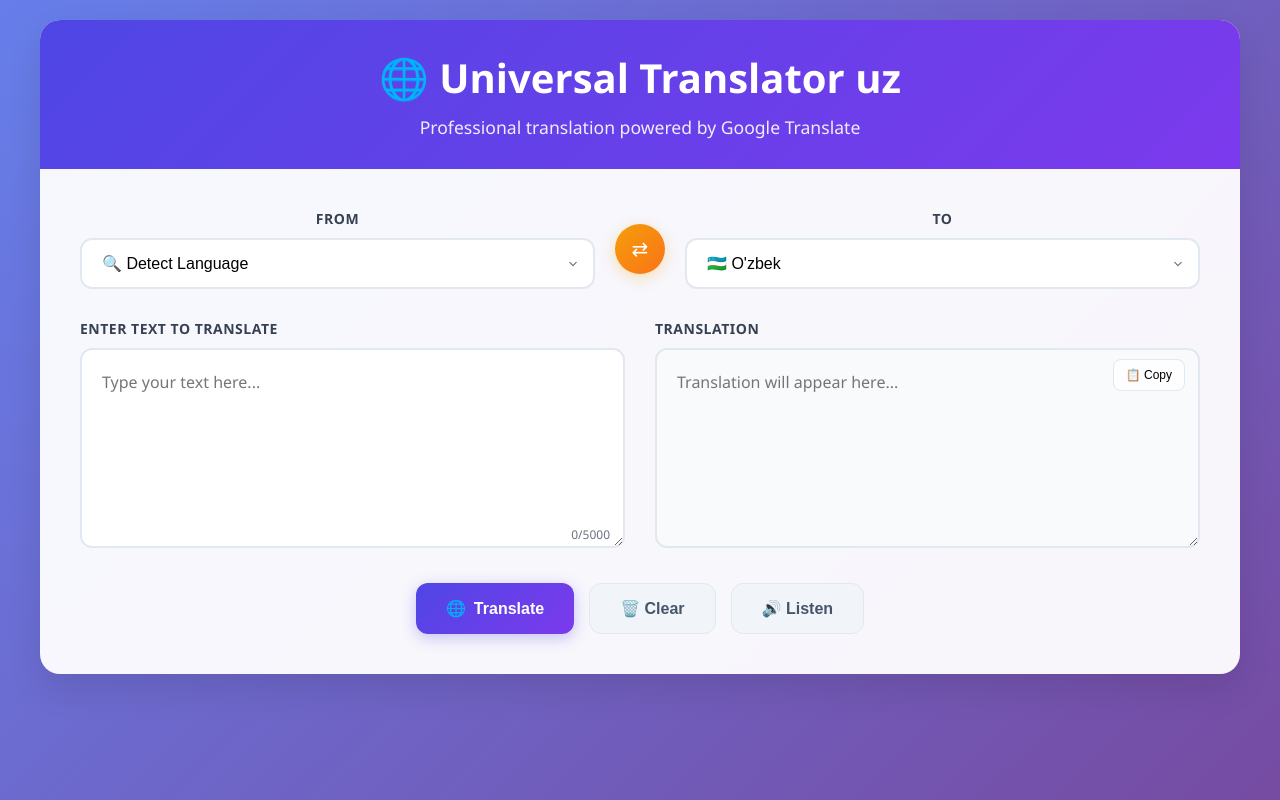
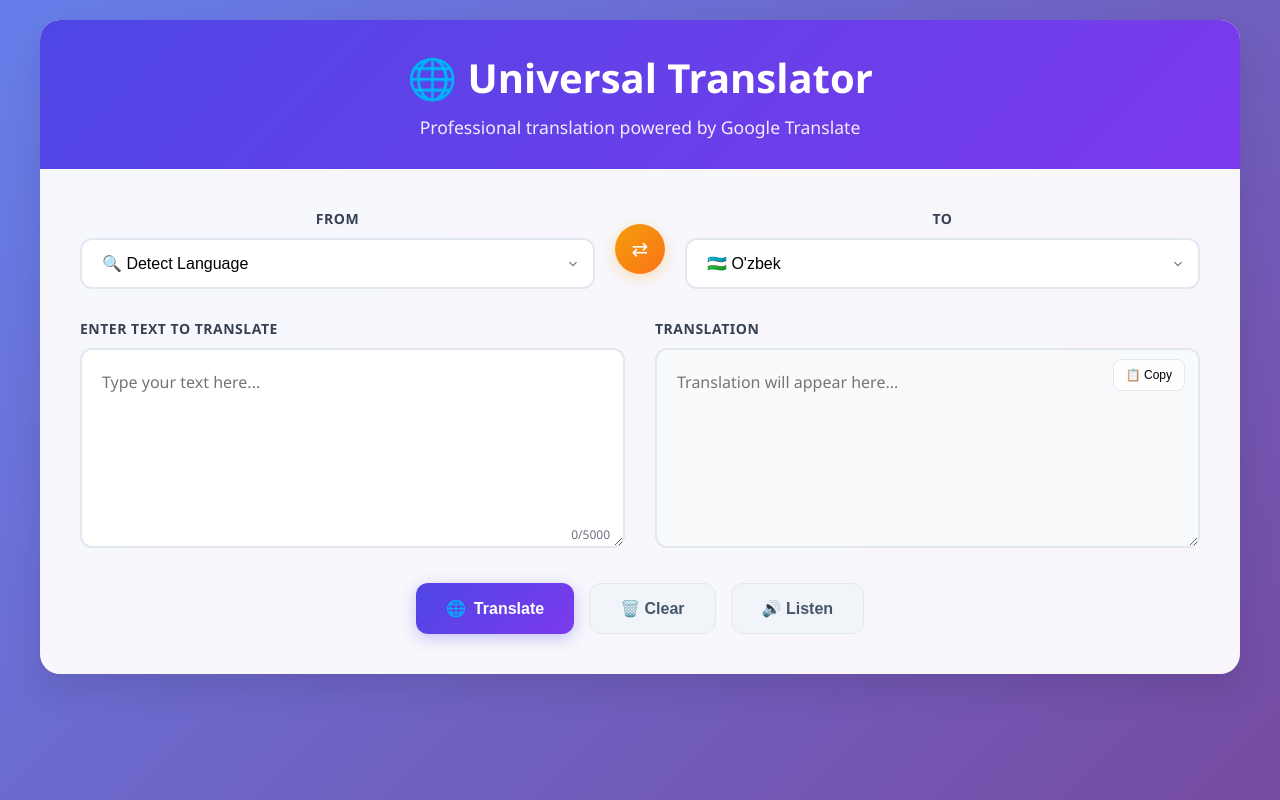
Before and after one commit to Ziyodullodev/translate-template, a plain HTML site: page index.html in a window 1280 px wide. Drawn offline with Linux system fonts and the light colour scheme.

Commit message:
Update index.html

```diff
--- a/index.html
+++ b/index.html
@@ -302,7 +302,7 @@
 <body>
     <div class="container">
         <div class="header">
-            <h1>🌐 Universal Translator uz</h1>
+            <h1>🌐 Universal Translator</h1>
             <p>Professional translation powered by Google Translate</p>
         </div>
 
```
